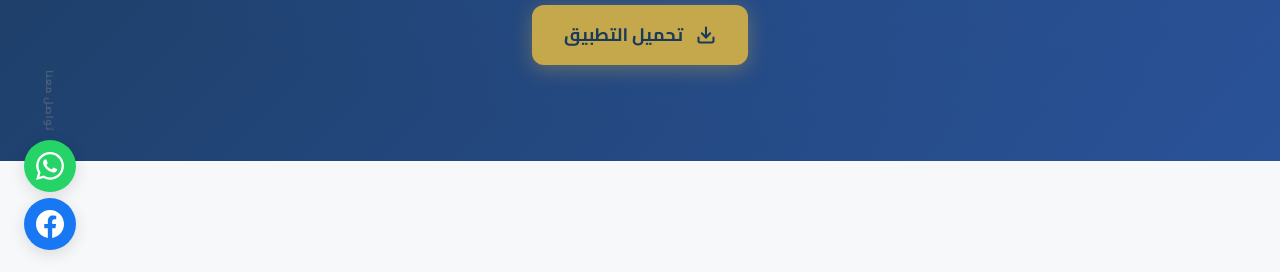
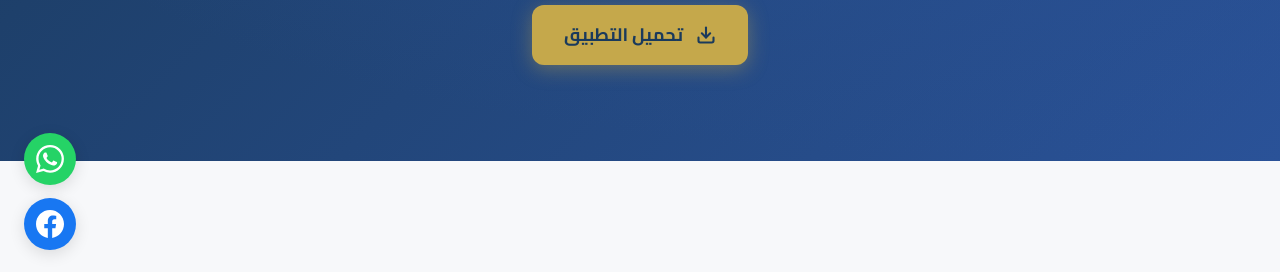
Before and after one commit to SoftwaresHug/Law-Office, a plain HTML site: page index.html in a window 1280 px wide. Shown: the part 510-782 px from the top of the page. Drawn offline with Linux system fonts and the light colour scheme.

Commit message:
Remove floating label text and keep only floating contact icons

```diff
--- a/index.html
+++ b/index.html
@@ -558,8 +558,6 @@
        FLOATING CONTACT BUTTONS
   ══════════════════════════════════════ -->
   <div class="floating-contact" aria-label="أزرار التواصل السريع" role="complementary">
-    <span class="floating-label" aria-hidden="true">تواصل معنا</span>
-
     <!-- WhatsApp -->
     <a href="https://wa.me/201200655872" target="_blank" rel="noopener noreferrer"
        class="float-btn float-whatsapp" aria-label="تواصل معنا عبر واتساب">
--- a/style.css
+++ b/style.css
@@ -667,19 +667,8 @@ h1#hero-title {
   display: flex;
   flex-direction: column;
   align-items: center;
-  gap: var(--space-xs);
+  gap: var(--space-sm);
   z-index: 999;
-}
-
-.floating-label {
-  font-size: 0.65rem;
-  font-weight: 700;
-  color: var(--clr-text-muted);
-  writing-mode: vertical-rl;
-  text-orientation: mixed;
-  letter-spacing: .08em;
-  opacity: .7;
-  margin-bottom: 2px;
 }
 
 .float-btn {
```
